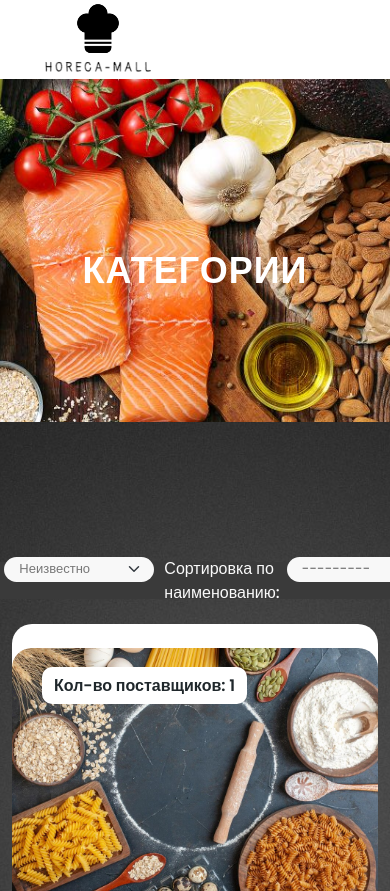
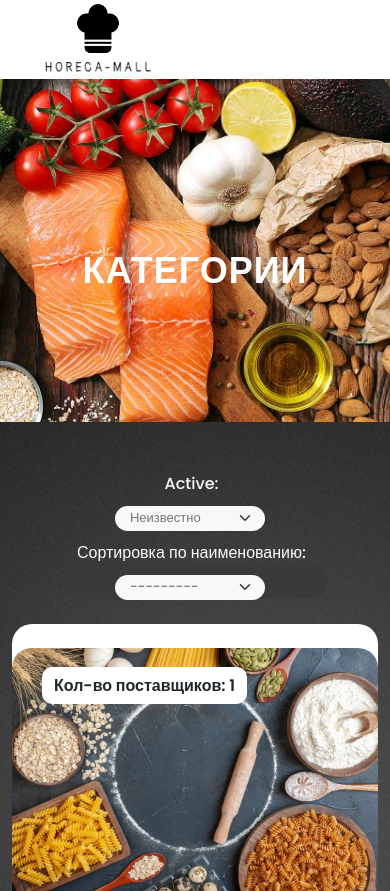
Before and after one commit to EuGeN-PYTHON/ProductPlatform, a Django app: page /orders/categories/ in a window 390 px wide. Shown: the part 42-933 px from the top of the page. Run offline with Django 4.2, Linux system fonts and the light colour scheme; a user stored in the database is signed in; data comes from the database, SQL or seed files in the repository; parts of the project's set-up code (start-up, migrations or seed data) failed here and were passed over; some libraries are stand-ins or nearby versions.

Commit message:
Added beautiful fixes

```diff
--- a/static/assets/css/templatemo-edu-meeting.css
+++ b/static/assets/css/templatemo-edu-meeting.css
@@ -3110,12 +3110,13 @@ section.meetings-page .categories-filter-form {
 }
 /* Вставка */
 @media (max-width: 560px) {
-	section.meetings-page .categories-filter-form {
+	section.meetings-page .categories-filter-form .filter-fields {
 		display: flex;
 		flex-direction: column;
-		gap: 20px;
-        justify-content: center;
-        align-items: center;
+		justify-content: center;
+		align-items: center;
+		gap: 10px;
+		margin-bottom: 90px;
 	}
 }
 section.meetings-page .categories-filter-form select {
```
